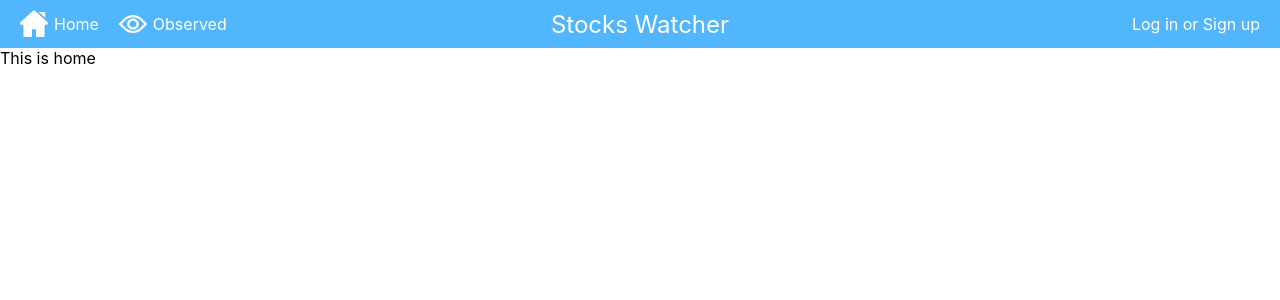
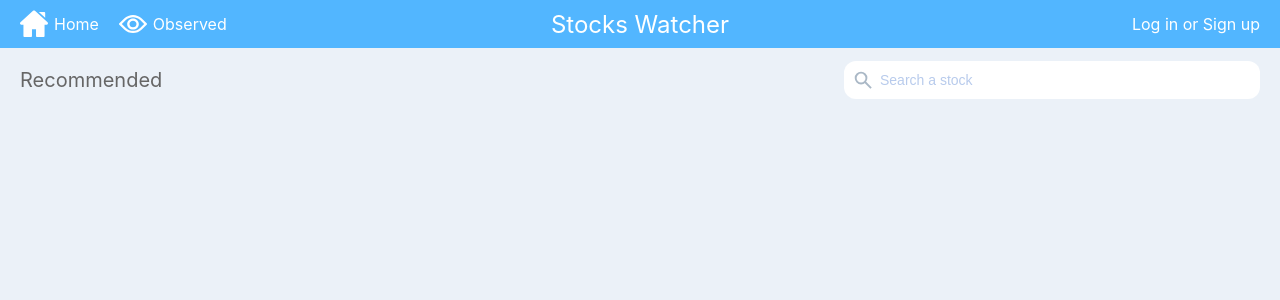
Before and after one commit to denbondd/react-stock-watcher, a React (Create React App) app: page / in a window 1280 px wide. Shown: the top 300 px of the page. Built offline with nearby package versions, Linux system fonts and the light colour scheme.

Commit message:
start making home component

```diff
--- a/src/components/app/App.css
+++ b/src/components/app/App.css
@@ -0,0 +1,7 @@
+body {
+    background: #EBF1F8;
+}
+
+.container {
+    max-width: 1400px;
+}
--- a/src/components/home/Home.css
+++ b/src/components/home/Home.css
@@ -0,0 +1,49 @@
+:root {
+    --gray:  #666666;
+}
+
+.first_section {
+    color: var(--gray);
+    display: flex;
+    justify-content: space-between;
+    align-items: center;
+    margin: 0 20px;
+}
+
+.recom_title {
+    font-size: 20px;
+}
+
+.search {
+    display: flex;
+}
+
+.search_input {
+    width: 370px;
+    border: 0;
+    border-radius: 0 12px 12px 0;
+    font-size: 14px;
+    color: gray;
+    padding: 10px 10px 10px 0;
+}
+
+.search_input::placeholder {
+    color: #B8CBEC;
+}
+
+.search_btn {
+    border: 0;
+    background: white;
+    border-radius: 12px 0 0 12px;
+    display: flex;
+    align-items: center;
+    padding: 10px 2px 10px 10px;
+}
+
+.search_icon {
+    width: 18px;
+}
+
+
+/*
+color: #CCD6E8; */
--- a/src/components/home/Home.js
+++ b/src/components/home/Home.js
@@ -1,9 +1,22 @@
 import React from 'react'
+import './Home.css'
+import search from '../../images/search_icon.svg'
 
 function Home() {
     return (
-        <div>
-            This is home
+        <div className='container'>
+            <div className='first_section'>
+                <p className='recom_title'>Recommended</p>
+                <div className='search'>
+                    <button className='search_btn'>
+                        <img className='search_icon' src={search} alt='seacch_icon' />
+                    </button>
+                    <input className='search_input' placeholder='Search a stock' />
+                </div>
+            </div>
+            <div className='graphs'>
+
+            </div>
         </div>
     )
 }
--- a/src/components/nav/Nav.css
+++ b/src/components/nav/Nav.css
@@ -6,8 +6,7 @@
     font-size: 16px;
 }
 
-.container {
-    max-width: 1400px;
+.nav_content {
     padding: 0 10px;
     display: flex;
     align-items: center;
--- a/src/components/nav/Nav.js
+++ b/src/components/nav/Nav.js
@@ -9,7 +9,7 @@ import observed_selected from '../../images/observed_selected.svg'
 function Nav() {
     return (
         <nav className='navigation'>
-            <div className='container'>
+            <div className='container nav_content'>
                 <ul className='nav_list'>
                     <li className='nav_element'>
                         <Link to='/'>
```
Also changed, not shown: src/components/graph/Graph.js (added, +12 -0 lines), src/components/graph/Graph.css (added), src/images/search_icon.svg (added).
